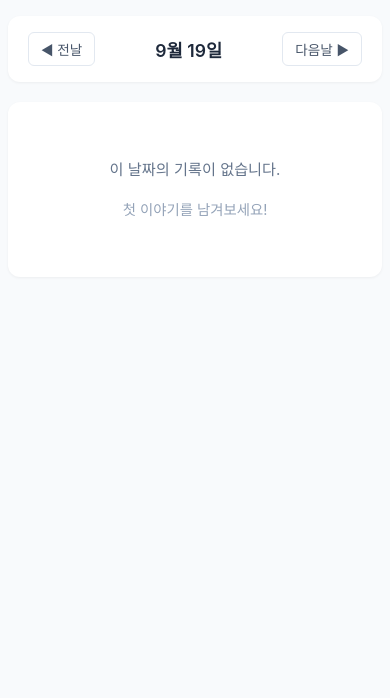
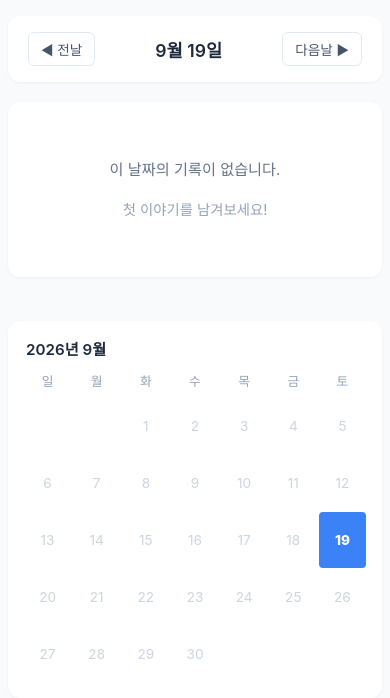
Before and after one commit to yunjeh/journal, a Jekyll site: the page built from index.md, in a window 390 px wide. Shown: the top 698 px of the page. Built offline with Jekyll 4.4.1, drawn with Linux system fonts in a browser that asks for light colours.

Commit message:
Update comments for layout clarity and mobile responsiveness

```diff
--- a/_layouts/default.html
+++ b/_layouts/default.html
@@ -127,27 +127,31 @@
             margin-bottom: 1em;
         }
 
-        /* ★ 모바일 반응형: 폭이 좁은 경우(768px 이하) */
+        /* ★ 폭이 좁은 디바이스(모바일 등): 세로로 배치하고 포스트를 위로, 캘린더를 아래로 보냄 */
         @media (max-width: 768px) {
-            .calendar-sidebar {
-                display: none; /* 캘린더 숨김 */
-            }
             .site-wrapper {
-                display: block; /* 플렉스 해제하여 본문이 100% 꽉 차게 설정 */
+                flex-direction: column-reverse; /* 캘린더(첫 번째 요소)를 아래로 보냄 */
+                align-items: center;
                 max-width: 100%;
             }
             .diary-container {
-                max-width: 100%; /* 모바일에서 좌우로 넓게 확장 */
+                max-width: 100%;
+                width: 100%;
+            }
+            .calendar-sidebar {
+                width: 100%;
+                max-width: 100%; /* 모바일에서 캘린더가 하단에 알맞은 폭으로 배치됨 */
+                margin-top: 20px;
             }
             body {
-                padding: 16px 8px; /* 여백을 줄여서 화면 활용도 극대화 */
+                padding: 16px 8px;
             }
         }
     </style>
 </head>
 <body>
     <div class="site-wrapper">
-        <!-- 좌측 캘린더 사이드바 (모바일에서는 숨겨짐) -->
+        <!-- 좌측 캘린더 사이드바 (모바일에서는 본문 아래로 이동) -->
         <aside class="calendar-sidebar">
             <div class="cal-header">
                 <span id="cal-month-title">로딩 중...</span>
@@ -164,7 +168,7 @@
             <div id="cal-days-grid" class="cal-grid" style="margin-top: 2px;"></div>
         </aside>
 
-        <!-- 우측 다이어리 본문 영역 -->
+        <!-- 우측 다이어리 본문 영역 (모바일에서는 상단에 위치) -->
         <div class="diary-container">
             <header class="diary-header">
                 <a href="#" id="prev-btn" class="nav-btn">◀ 전날</a>
```
Also changed, not shown: other parts of _layouts/default.html (+3 -3 lines).
